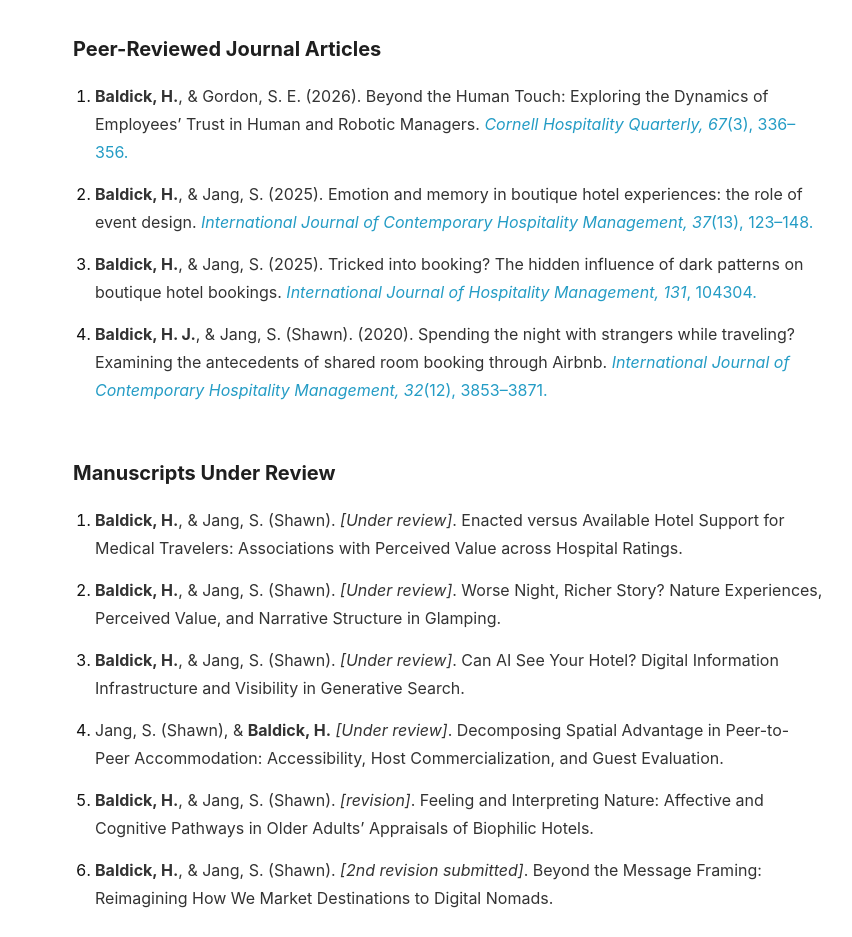
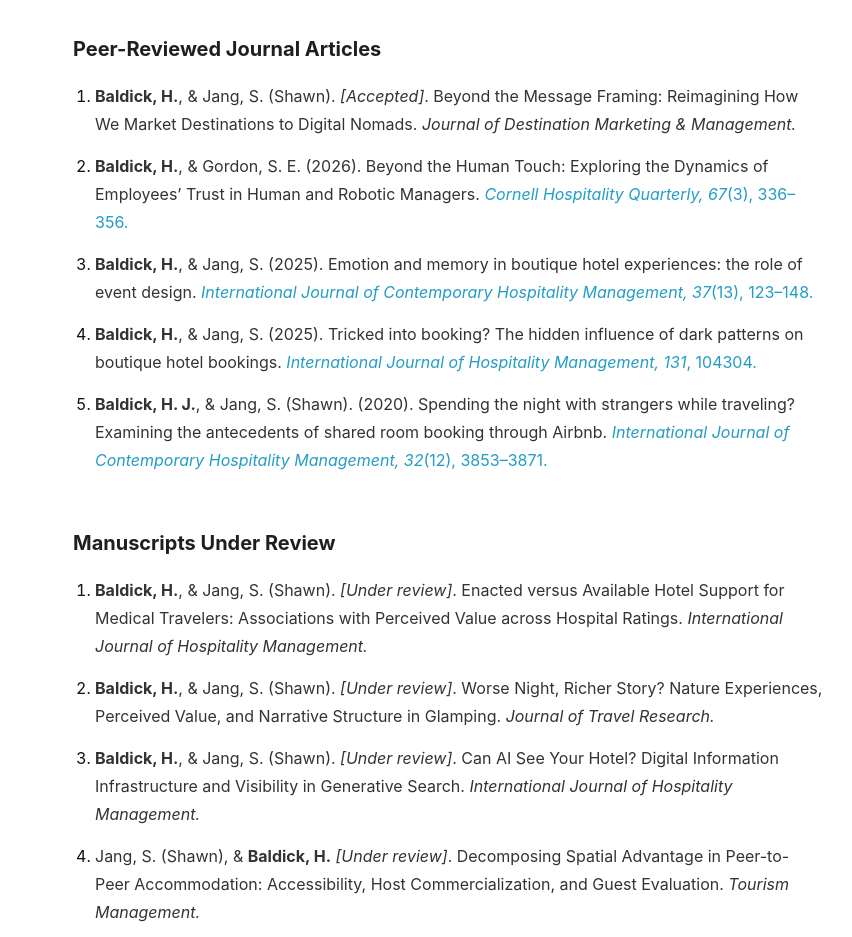
Before and after one commit to HwijinBaldick/hwijinbaldick.github.io, a plain HTML site: page publication.html in a window 1280 px wide. Shown: the part 207-1144 px from the top of the page, 329-1181 px from the left. Drawn offline with Linux system fonts and the light colour scheme.

Commit message:
Update publication.html

```diff
--- a/publication.html
+++ b/publication.html
@@ -1,4 +1,3 @@
-
 <!DOCTYPE html>
 <html lang="en">
 
@@ -288,6 +287,15 @@
 
         <li class="publication-item">
           <p class="publication-citation">
+            <strong>Baldick, H.</strong>, &amp; Jang, S. (Shawn).
+            <em>[Accepted]</em>. Beyond the Message Framing:
+            Reimagining How We Market Destinations to Digital Nomads.
+            <em>Journal of Destination Marketing &amp; Management.</em>
+          </p>
+        </li>
+
+        <li class="publication-item">
+          <p class="publication-citation">
             <strong>Baldick, H.</strong>, &amp; Gordon, S. E. (2026).
             Beyond the Human Touch: Exploring the Dynamics of Employees’
             Trust in Human and Robotic Managers.
@@ -363,6 +371,7 @@
             <em>[Under review]</em>. Enacted versus Available Hotel Support
             for Medical Travelers: Associations with Perceived Value
             across Hospital Ratings.
+            <em>International Journal of Hospitality Management.</em>
           </p>
         </li>
 
@@ -371,6 +380,7 @@
             <strong>Baldick, H.</strong>, &amp; Jang, S. (Shawn).
             <em>[Under review]</em>. Worse Night, Richer Story?
             Nature Experiences, Perceived Value, and Narrative Structure in Glamping.
+            <em>Journal of Travel Research.</em>
           </p>
         </li>
 
@@ -379,6 +389,7 @@
             <strong>Baldick, H.</strong>, &amp; Jang, S. (Shawn).
             <em>[Under review]</em>. Can AI See Your Hotel?
             Digital Information Infrastructure and Visibility in Generative Search.
+            <em>International Journal of Hospitality Management.</em>
           </p>
         </li>
 
@@ -387,6 +398,7 @@
             Jang, S. (Shawn), &amp; <strong>Baldick, H.</strong>
             <em>[Under review]</em>. Decomposing Spatial Advantage in Peer-to-Peer
             Accommodation: Accessibility, Host Commercialization, and Guest Evaluation.
+            <em>Tourism Management.</em>
           </p>
         </li>
 
@@ -395,14 +407,7 @@
             <strong>Baldick, H.</strong>, &amp; Jang, S. (Shawn).
             <em>[revision]</em>. Feeling and Interpreting Nature:
             Affective and Cognitive Pathways in Older Adults’ Appraisals of Biophilic Hotels.
-          </p>
-        </li>
-
-        <li class="publication-item">
-          <p class="publication-citation">
-            <strong>Baldick, H.</strong>, &amp; Jang, S. (Shawn).
-            <em>[2nd revision submitted]</em>. Beyond the Message Framing:
-            Reimagining How We Market Destinations to Digital Nomads.
+            <em>International Journal of Contemporary Hospitality Management.</em>
           </p>
         </li>
 
```
